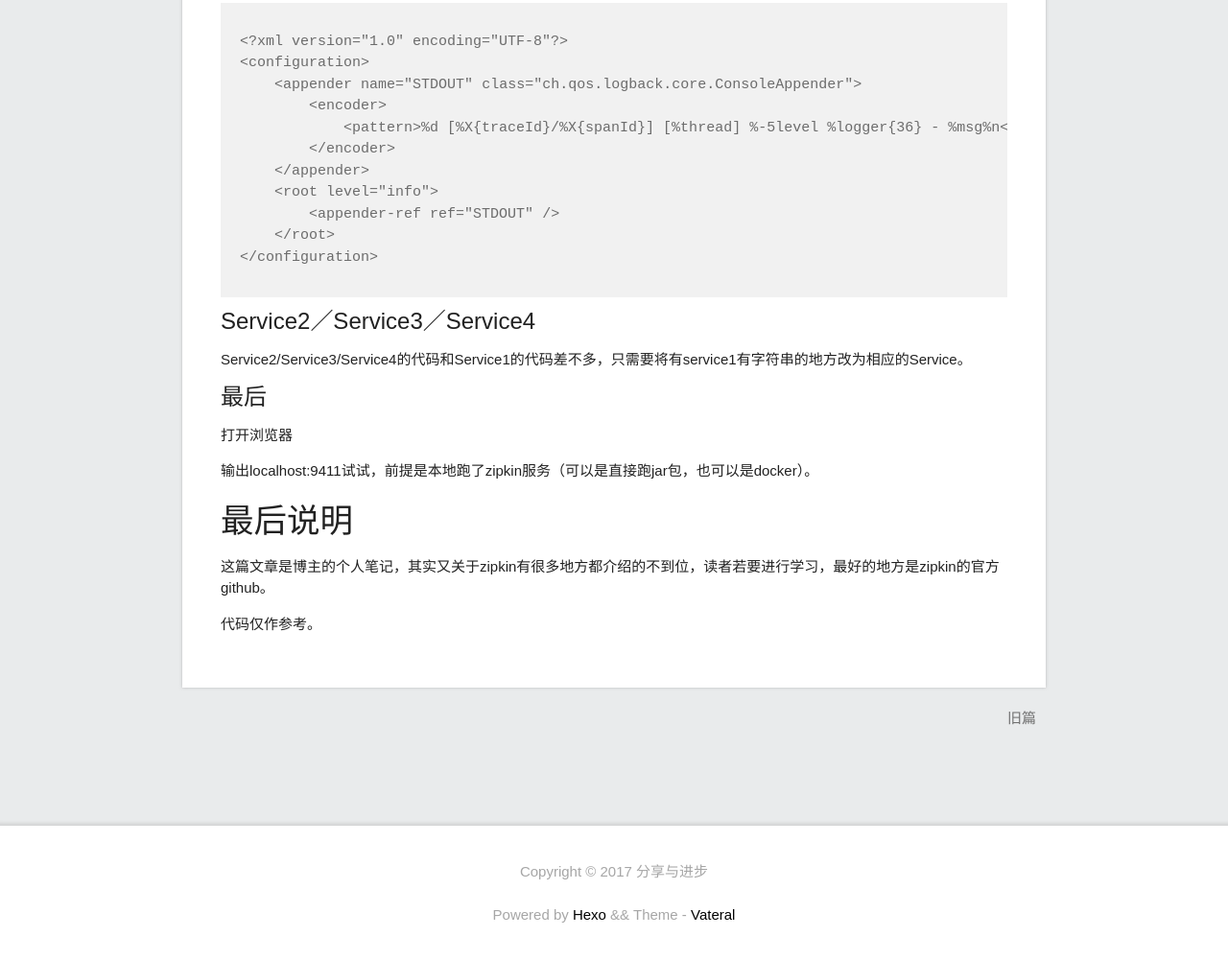
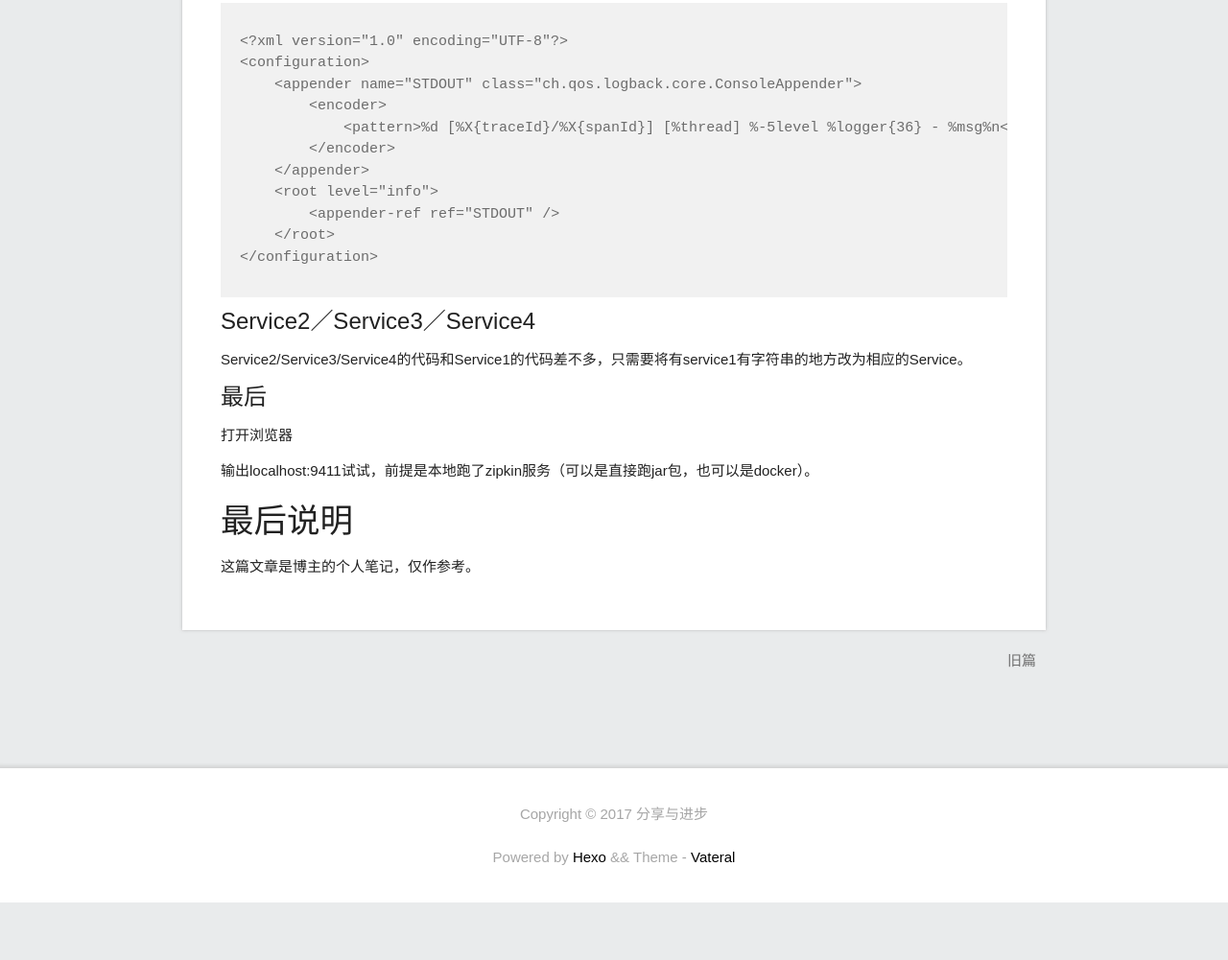
Before and after one commit to cbcing/cbcing.github.io, a plain HTML site: page 2017/09/09/分布式系统的追踪/index.html in a window 1280 px wide. Shown: the part 9368-10369 px from the top of the page at 96% size. After the commit the page ends 10309 px from the top, so only its background shows below. Drawn offline with Linux system fonts and the light colour scheme; files whose address does not match are found by name.

Commit message:
Site updated: 2017-09-09 22:50:38

```diff
--- a/2017/09/09/分布式系统的追踪/index.html
+++ b/2017/09/09/分布式系统的追踪/index.html
@@ -201,8 +201,7 @@
 <h5 id="Service2／Service3／Service4"><a href="#Service2／Service3／Service4" class="headerlink" title="Service2／Service3／Service4"></a>Service2／Service3／Service4</h5><p>Service2/Service3/Service4的代码和Service1的代码差不多，只需要将有service1有字符串的地方改为相应的Service。</p>
 <h5 id="最后"><a href="#最后" class="headerlink" title="最后"></a>最后</h5><p>打开浏览器</p>
 <p>输出localhost:9411试试，前提是本地跑了zipkin服务（可以是直接跑jar包，也可以是docker）。</p>
-<h3 id="最后说明"><a href="#最后说明" class="headerlink" title="最后说明"></a>最后说明</h3><p>这篇文章是博主的个人笔记，其实又关于zipkin有很多地方都介绍的不到位，读者若要进行学习，最好的地方是zipkin的官方github。</p>
-<p>代码仅作参考。</p>
+<h3 id="最后说明"><a href="#最后说明" class="headerlink" title="最后说明"></a>最后说明</h3><p>这篇文章是博主的个人笔记，仅作参考。</p>
 
   </div>
   <!--评论块-->
```
